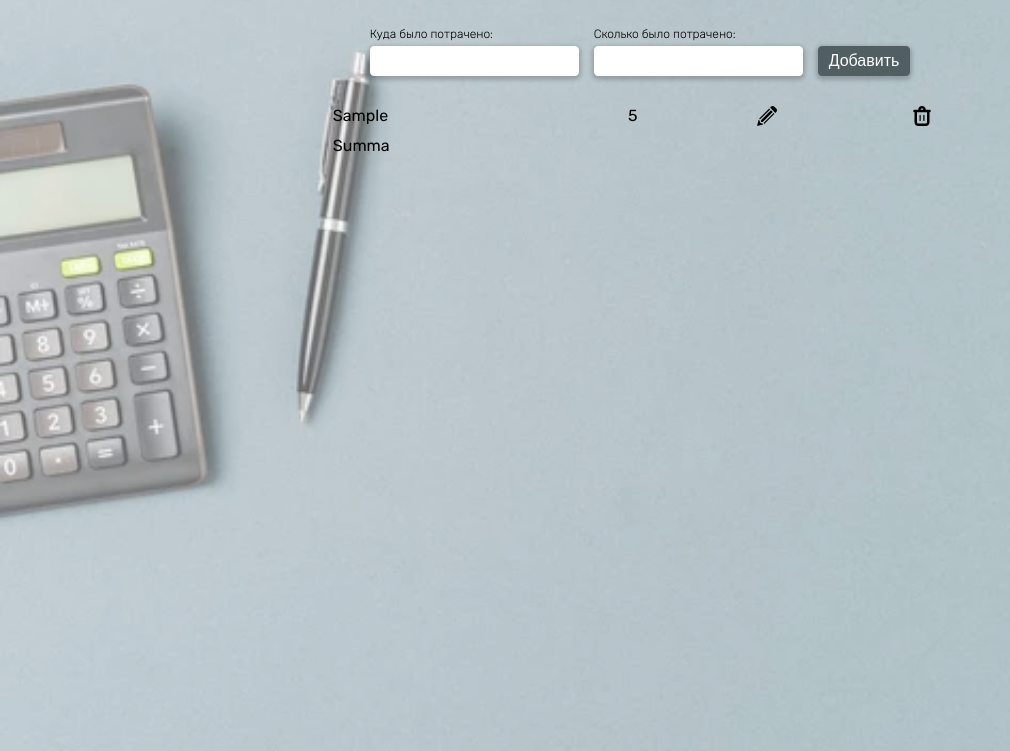
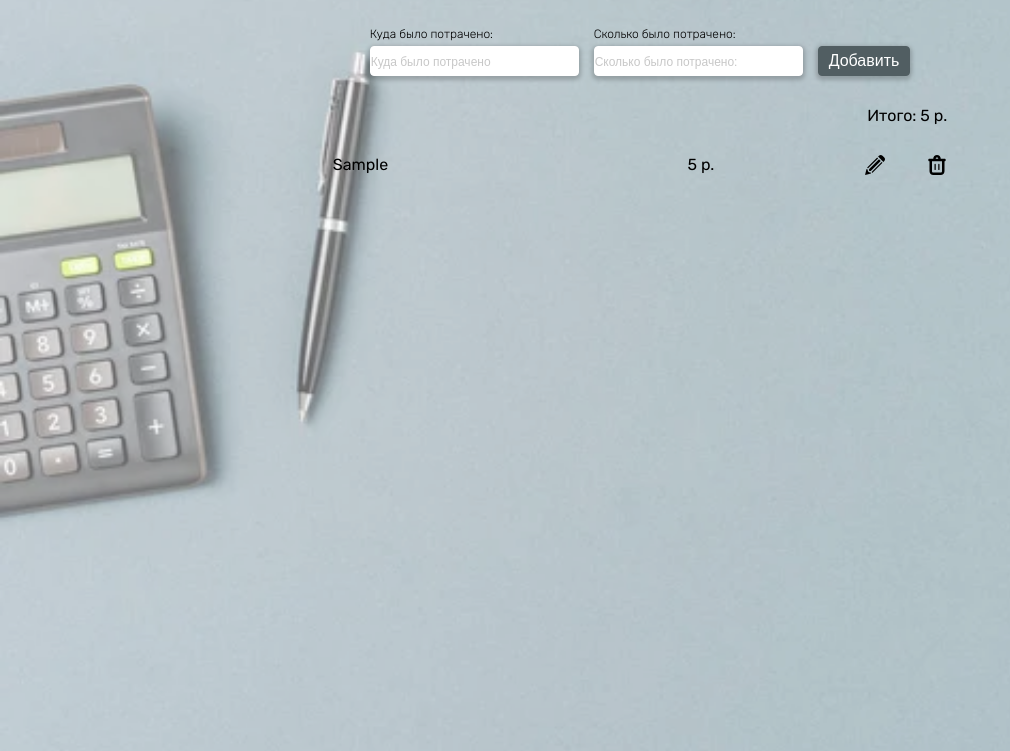
Before and after one commit to EkaterinaRakitina/calculator_frontend, a plain HTML site: page index.html in a window 1280 px wide. Both pictures are taken after typing "Sample", "5" into the empty fields and a click on the button "Добавить". Shown: the part 49-800 px from the top of the page, without its empty margins (0-1010 px from the left). Drawn offline with Linux system fonts and the light colour scheme.

Commit message:
fixed all comments from 20 december, created functional for edit spend, created total sum for all spends

```diff
--- a/index.html
+++ b/index.html
@@ -21,11 +21,11 @@
       <div class="calculator-wrapper">
         <div class="input-block">
           <label for="where">Куда было потрачено:</label>
-          <input type="text" name="where" id="where" />
+          <input type="text" name="where" id="where" placeholder="Куда было потрачено" />
         </div>
         <div class="input-block">
           <label for="howMach">Сколько было потрачено:</label>
-          <input type="number" name="how-much" id="how-much" />
+          <input type="number" name="how-much" id="how-much" placeholder="Сколько было потрачено:" />
         </div>
         <button onclick="onClickButton()">Добавить</button>
       </div>
--- a/script.js
+++ b/script.js
@@ -21,9 +21,10 @@ const onClickButton = () => {
     num: valueNumInput,
   });
   inputWhere.value = '';
-  inputHowMuch.value = '';
+  inputHowMuch.value = null;
+  valueTextInput = '';
+  valueNumInput = null;
   localStorage.setItem('spends', JSON.stringify(allSpends));
-  console.log(allSpends);
   render();
 };
 
@@ -37,9 +38,9 @@ const updateNumValue = (event) => {
 
 const render = () => {
   const content = document.getElementById('content-page');
-  const sum = document.createElement('div');
-  sum.className = 'spends-sum';
-  sum.innerText = 'Summa';
+  const total = document.createElement('div');
+  total.className = 'spends-total';
+  total.innerText = 'Итого: ' + sumTotal() + ' p.';
 
   while (content.firstChild) {
     content.removeChild(content.firstChild);
@@ -49,11 +50,12 @@ const render = () => {
     const container = document.createElement('div');
     container.id = `spend-${index}`;
     container.className = 'spend-container';
+    const { text, num } = item;
 
     if (editSpends !== index) {
       const where = document.createElement('span');
       where.className = 'spend-text';
-      where.innerText = item.text;
+      where.innerText = text;
       container.appendChild(where);
 
       const date = document.createElement('span');
@@ -61,7 +63,7 @@ const render = () => {
 
       const howMuch = document.createElement('span');
       howMuch.className = 'spend-num';
-      howMuch.innerText = item.num;
+      howMuch.innerText = `${num} p.`;
       container.appendChild(howMuch);
 
       const editIcon = document.createElement('img');
@@ -76,15 +78,18 @@ const render = () => {
     } else {
       inputWhere = document.createElement('input');
       inputWhere.type = 'text';
-      inputWhere.value = item.text;
-      // where.onclick = (event) => {
-      //   inputResultWhere = event.target.value;
-      // };
+      inputWhere.value = text;
+      inputWhere.onchange = (event) => {
+        inputResultWhere = event.target.value;
+      };
       container.appendChild(inputWhere);
 
       inputHowMuch = document.createElement('input');
       inputHowMuch.type = 'number';
-      inputHowMuch.value = item.num;
+      inputHowMuch.value = num;
+      inputHowMuch.onchange = (event) => {
+        inputResultHowMuch = event.target.value;
+      };
       container.appendChild(inputHowMuch);
 
       const doneIcon = document.createElement('img');
@@ -99,9 +104,11 @@ const render = () => {
     }
 
     content.appendChild(container);
-    content.appendChild(sum);
+    content.prepend(total);
   });
 };
+
+const sumTotal = () =>  allSpends.reduce((prev, next) => prev + +next.num, 0);
 
 const removeSpend = (index) => {
   allSpends.splice(index, 1);
@@ -121,13 +128,14 @@ const closeSpend = () => {
   editSpends = null;
   localStorage.setItem('spends', JSON.stringify(allSpends));
   render();
-}
+};
 
 const saveEditSpend = (index) => {
-  console.log('click');
   allSpends[index].text = inputResultWhere;
   allSpends[index].num = inputResultHowMuch;
   editSpends = null;
+  // inputResultWhere = '';
+  // inputResultHowMuch = null;
   localStorage.setItem('spends', JSON.stringify(allSpends));
   render();
-}
+};
--- a/style.css
+++ b/style.css
@@ -68,6 +68,17 @@ input {
   cursor: pointer;
 }
 
+input::placeholder {
+  opacity: 0.4;
+  font-size: 12px;
+}
+
+input:focus::placeholder {
+  color: transparent;
+  /* opacity: 1;
+  transition: opacity 0.3s easy; */
+}
+
 button {
   display: flex;
   align-items: center;
@@ -81,6 +92,7 @@ button {
   font-size: 16px;
   cursor: pointer;
 }
+
 button:hover {
   background-color: #fff;
   border: 1px solid #fff;
@@ -94,10 +106,27 @@ button:hover {
   margin: 0 auto 10px;
 }
 
+.spends-total {
+  display: flex;
+  justify-content: flex-end;
+  margin-bottom: 30px;
+}
+
 .spend-container {
   display: flex;
   justify-content: space-between;
-  margin-bottom: 10px;
+  margin-bottom: 15px;
+}
+
+.spend-container, img:last-child {
+  margin-right: 0;
+}
+
+span {
+  white-space: nowrap;
+  overflow: hidden;
+  text-overflow: ellipsis;
+  width: 150px;
 }
 
 img {
```
